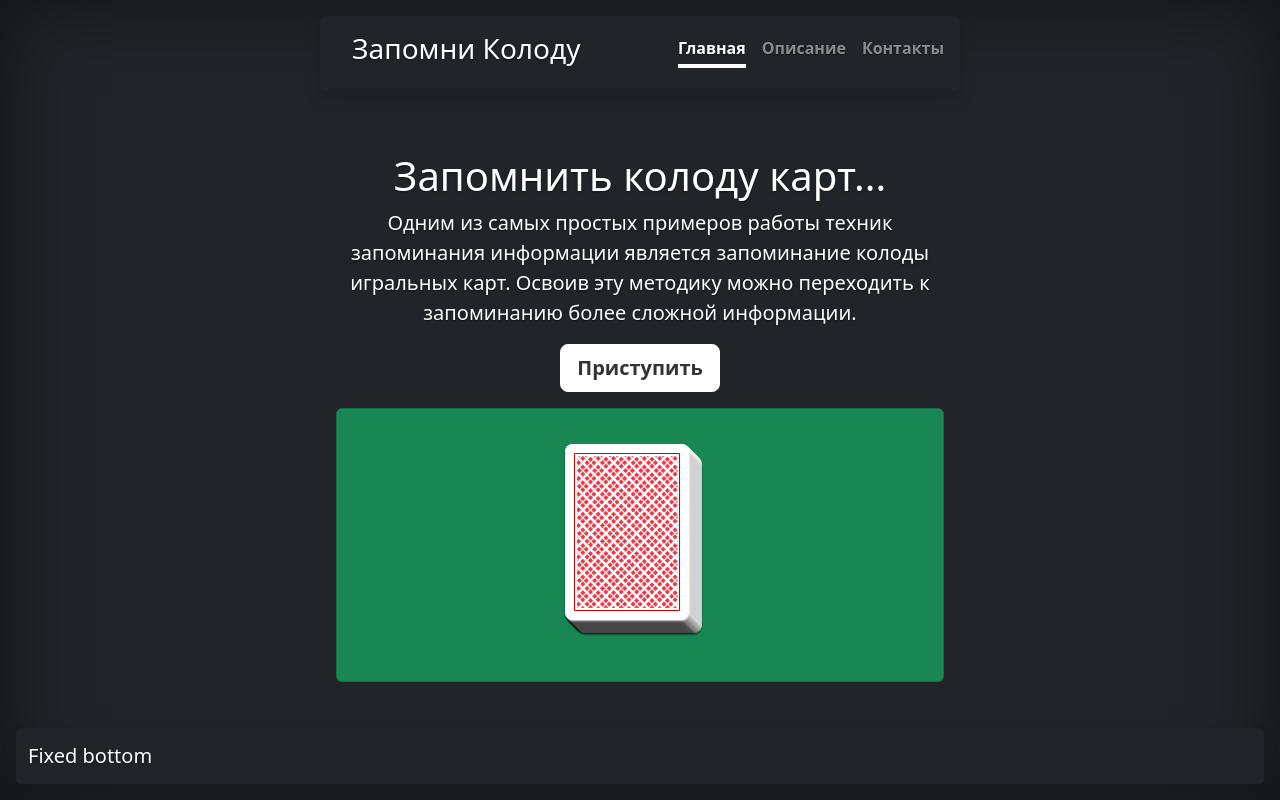
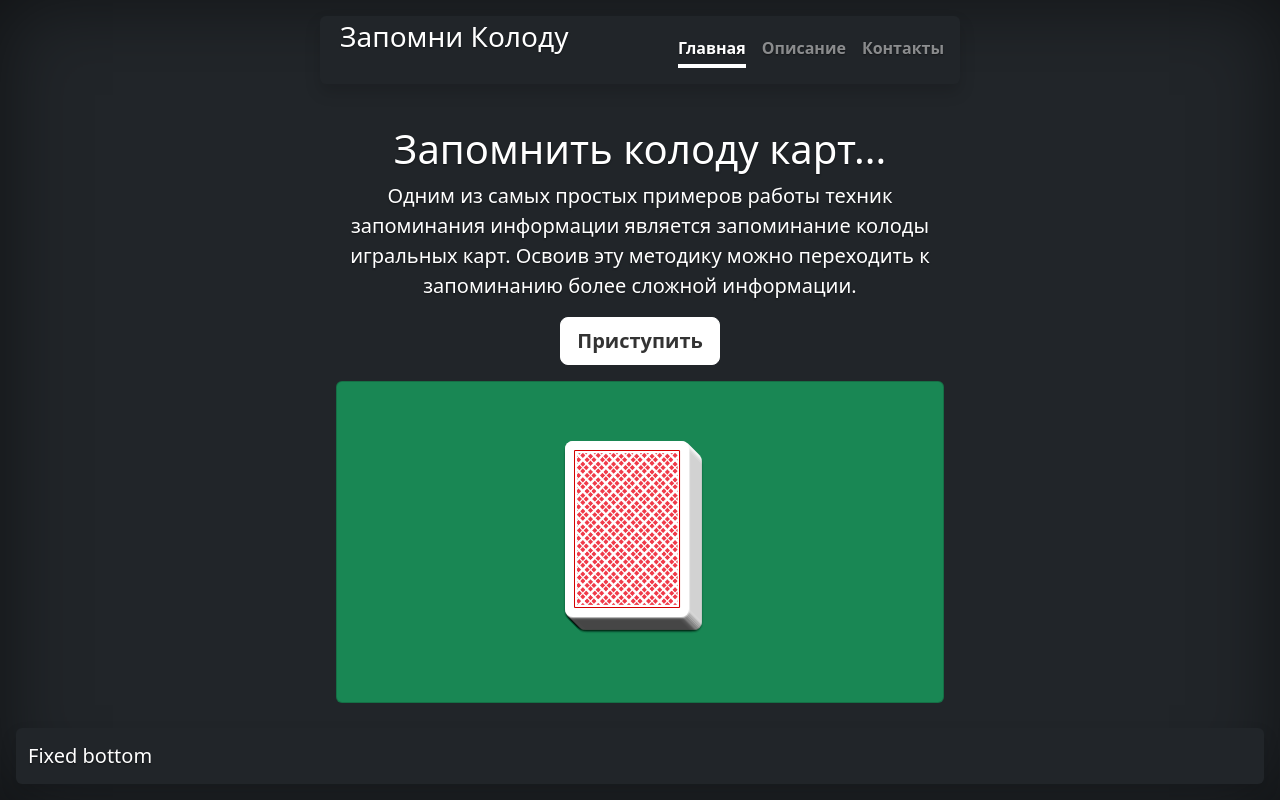
Before and after one commit to ak77-script/memodeck, a plain HTML site: page index.html in a window 1280 px wide. Drawn offline with nearby package versions, Linux system fonts and the light colour scheme.

Commit message:
Update index.html

```diff
--- a/index.html
+++ b/index.html
@@ -70,7 +70,7 @@
 
       <header class="mb-auto bg-dark rounded shadow" style="z-index: 9999;">
       <div>
-        <h3 class="float-md-start ms-3 me-3 p-3">Запомни Колоду</h3>
+        <h3 class="float-md-start ms-3 me-3 p-1">Запомни Колоду</h3>
         <nav class="nav nav-masthead justify-content-center float-md-end p-3">
           <a class="nav-link fw-bold py-1 px-0 active" aria-current="page" href="#">Главная</a>
           <a class="nav-link fw-bold py-1 px-0" href="#">Описание</a>
@@ -89,7 +89,7 @@
         </div>
         <div id="card" class="card bg-success overflow-hidden">
           <div class="card-body">
-            <div id='container' class="container" style="height: 15rem;">
+            <div id='container' class="container" style="height: 18rem;">
               <!--<div style="position: absolute; top: 0; bottom: 0; left: 0; right: 0; margin: auto; width: 0px; height: 0px;">
                 <div style="cursor: move; z-index: 52; transform:scale(2,2);" class="playing-card spades rank1"><div class="face"></div></div>
               </div>-->
```
